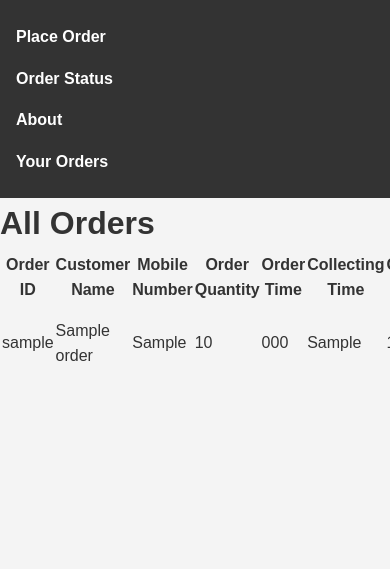
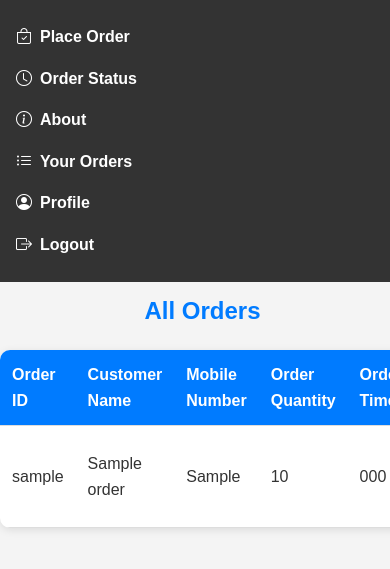
Before and after one commit to Sanyam124/Canteen-Management-System, a Flask app: page /all_orders in a window 390 px wide; the page is wider, and only the part inside the window is pictured. Shown: the top 569 px of that part. Run offline with Flask 3, Linux system fonts and the light colour scheme; the visitor is signed in with stand-in values (Sample User, id 1); tables that the repository leaves empty or names only in its code hold one stand-in row (values such as "Sample post").

Commit message:
Improved navbar(added logos for each using bootstrap) and also coded functionality for login,logout,signup

```diff
--- a/app.py
+++ b/app.py
@@ -37,6 +37,12 @@
         return redirect(url_for('login'))
 
     return render_template('sign_up.html')
+
+@app.route('/logout')
+def logout():
+    session.pop('username', None)  # Remove 'username' from session
+    flash("You have been logged out.", "success")  # Optional: show a logout message
+    return redirect(url_for('login'))  # Redirect to login page
 
 # Login Route
 @app.route('/login', methods=['GET', 'POST'])
@@ -157,6 +163,12 @@
     # Fetch user details from the database
     cursor.execute("SELECT username, email, created_at FROM users WHERE username = %s", (username,))
     user = cursor.fetchone()  # This fetches a single row (as a tuple or dictionary)
+    if user:
+        user = {
+            'username': user[0],
+            'email': user[1],
+            'created_at': user[2].strftime('%Y-%m-%d %H:%M:%S') if user[2] else None
+        }
 
     return render_template('profile.html', user=user)
 
--- a/static/css/navbar.css
+++ b/static/css/navbar.css
@@ -1,4 +1,32 @@
 /* Media Queries for Responsiveness */
+.navbar {
+  position: sticky;
+  top: 0;
+  display: flex;
+  justify-content: center;
+  background-color: #333;
+  padding: 0.5rem;
+}
+
+.navbar a {
+  color: white;
+  text-decoration: none;
+  margin: 0 1rem;
+  font-weight: bold;
+  display: flex;
+  align-items: center;
+  transition: color 0.3s ease;
+}
+
+.navbar a:hover {
+  color: #007bff;
+}
+
+/* Icon Styling */
+.navbar i {
+  margin-right: 0.5rem;
+  font-size: 1.2rem; /* Adjust size as needed */
+}
 
 /* Small devices (phones) */
 @media (max-width: 600px) {
@@ -10,6 +38,10 @@
   .navbar a {
     margin: 0.5rem 0;
   }
+
+  .navbar i {
+    font-size: 1rem;
+  }
 }
 
 /* Medium devices (tablets) */
--- a/static/css/orders.css
+++ b/static/css/orders.css
@@ -1,8 +1,9 @@
-body {
-    font-family: Arial, sans-serif;
-    margin: 0;
-    padding: 0;
-    background-color: #f4f4f4;
+h2 {
+    display: flex;
+    justify-content: center;
+    color: #007bff;
+    margin-left: 15px;
+    margin-top: 10px;
   }
 
 table {
@@ -30,9 +31,3 @@
 tr:hover {
   background-color: #f1f1f1;
 }
-
-h1 {
-    text-align: center;
-    color: #007bff;
-    margin: 20px 0;
-}
--- a/static/css/styles.css
+++ b/static/css/styles.css
@@ -16,25 +16,6 @@
   background-color: #007bff;
   color: white;
   padding: 1.5rem 0;
-}
-
-.navbar {
-  display: flex;
-  justify-content: center;
-  background-color: #333;
-  padding: 0.5rem;
-}
-
-.navbar a {
-  color: white;
-  text-decoration: none;
-  margin: 0 1rem;
-  font-weight: bold;
-  transition: color 0.3s ease;
-}
-
-.navbar a:hover {
-  color: #007bff;
 }
 
 .section {
@@ -89,3 +70,16 @@
   color: white;
   margin-top: 2rem;
 }
+
+#allordertag {
+  display: flex;
+  justify-content: center;
+  align-items: center;
+}
+
+body {
+  font-family: Arial, sans-serif;
+  margin: 0;
+  padding: 0;
+  background-color: #f4f4f4;
+}
--- a/templates/about.html
+++ b/templates/about.html
@@ -1,6 +1,10 @@
 {% extends "base.html" %}
 
 {% block title %}Canteen Management System{% endblock %}
+
+{% block head %}
+<link rel="stylesheet" href="{{ url_for('static', filename='css/about.css') }}">
+{% endblock %}
 
 {% block content %}
 <section id="about" class="section">
--- a/templates/base.html
+++ b/templates/base.html
@@ -1,22 +1,38 @@
 <!DOCTYPE html>
 <html lang="en">
+
 <head>
     <meta charset="UTF-8">
     <meta name="viewport" content="width=device-width, initial-scale=1.0">
     <title>{% block title %}Flask App{% endblock %}</title>
     <link rel="stylesheet" href="{{ url_for('static', filename='css/styles.css') }}">
     <link rel="stylesheet" href="{{ url_for('static', filename='css/navbar.css') }}">
+    <link href="https://cdn.jsdelivr.net/npm/bootstrap-icons/font/bootstrap-icons.css" rel="stylesheet">
+    {% block head %}{% endblock %}
 </head>
+
 <body>
     <nav class="navbar">
-        <a href="/index">Place Order</a>
-        <a href="#status-section">Order Status</a>
-        <a href="/about">About</a>
-        <a href="/all_orders">Your Orders</a>
+        <a href="/index">
+            <i class="bi bi-bag-check"></i> Place Order
+        </a>
+        <a href="/index#status-section">
+            <i class="bi bi-clock"></i> Order Status
+        </a>
+        <a href="/about">
+            <i class="bi bi-info-circle"></i> About
+        </a>
+        <a href="/all_orders">
+            <i class="bi bi-list-ul"></i> Your Orders
+        </a>
+        <a href="/profile">
+            <i class="bi bi-person-circle"></i> Profile
+        </a>
+        {% if 'username' in session %}
+        <a href="{{ url_for('logout') }}"><i class="bi bi-box-arrow-right"></i> Logout</a>
+        {% endif %}
     </nav>
+    {% block content %}{% endblock %}
+</body>
 
-    <main>
-        {% block content %}{% endblock %}
-    </main>
-</body>
 </html>
--- a/templates/orders.html
+++ b/templates/orders.html
@@ -2,8 +2,14 @@
 
 {% block title %}All Orders{% endblock %}
 
+{% block head %}
+<link rel="stylesheet" href="{{ url_for('static', filename='css/orders.css') }}">
+{% endblock %}
+
 {% block content %}
-<h1>All Orders</h1>
+<div>
+<h2>All Orders</h2>
+</div>
 <table>
     <thead>
         <tr>
--- a/templates/ordersummary.html
+++ b/templates/ordersummary.html
@@ -1,6 +1,10 @@
 {% extends "base.html" %}
 
 {% block title %}Order Summary{% endblock %}
+
+{% block head %}
+<link rel="stylesheet" href="{{ url_for('static', filename='css/ordersummary.css') }}">
+{% endblock %}
 
 {% block content %}
 <header class="header">
```
Also changed, not shown: static/css/profile.css (added, +89 -0 lines), templates/index.html (+12 -3 lines), templates/login.html (+14 -4 lines), templates/profile.html (+24 -7 lines), templates/sign_up.html (+27 -4 lines). Lines whose indentation alone changed are shown as unchanged.
